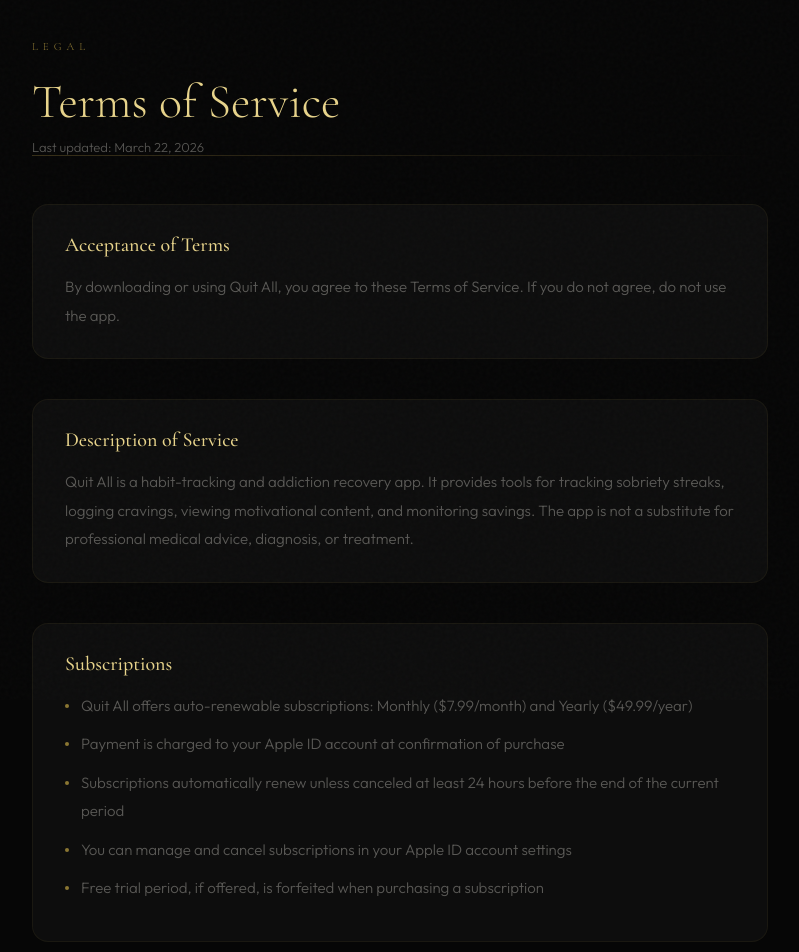
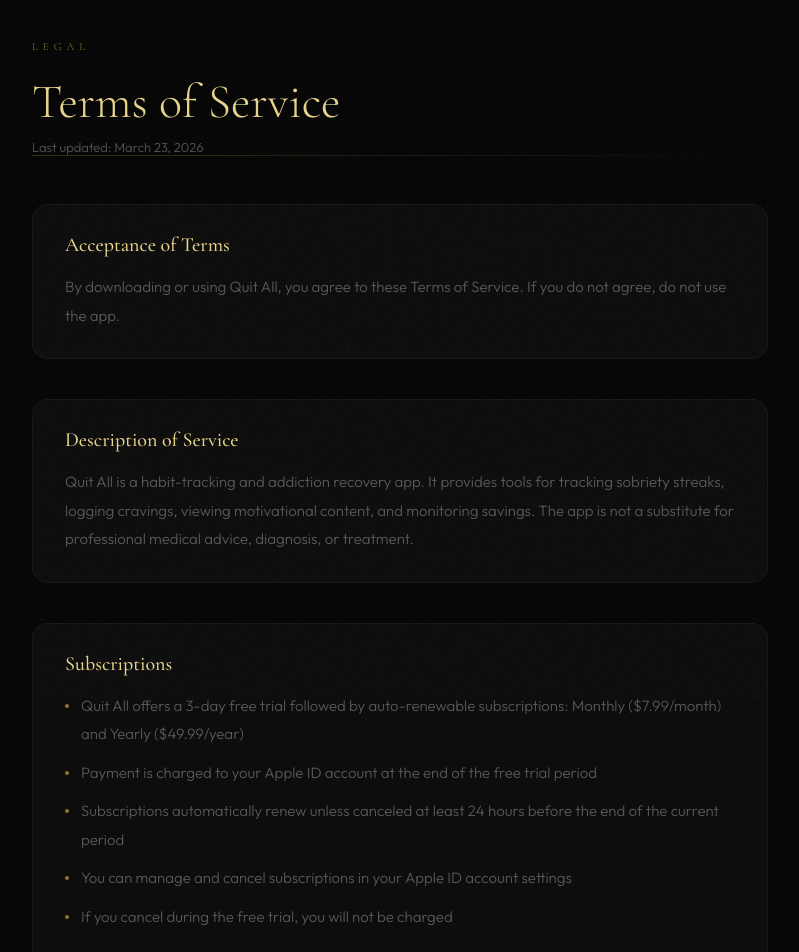
Before and after one commit to apoorvdarshan/quit-all, a Next.js app: page /terms in a window 1280 px wide. Shown: the part 100-1052 px from the top of the page, without its empty margins (240-1039 px from the left). Built offline with nearby package versions, Linux system fonts and the light colour scheme.

Commit message:
Update privacy & terms: add 3-day free trial, notifications, update date

```diff
--- a/src/app/privacy/page.tsx
+++ b/src/app/privacy/page.tsx
@@ -32,7 +32,8 @@
     title: "Third-Party Services",
     items: [
       "Giphy API \u2014 Used to fetch GIF images for the SOS craving screen. Giphy may collect usage data per their own privacy policy. No personal data from Quit All is sent to Giphy.",
-      "Apple StoreKit \u2014 Used for in-app subscriptions. Payment processing is handled entirely by Apple.",
+      "Apple StoreKit \u2014 Used for in-app subscriptions (including 3-day free trial). Payment processing is handled entirely by Apple.",
+      "Apple Push Notifications \u2014 Used for smart notifications at your highest-risk times. Notification data stays on your device.",
     ],
   },
   {
@@ -74,7 +75,7 @@
         <motion.div className="legal-header" initial="hidden" animate="visible">
           <motion.p variants={fadeUp} custom={0} className="legal-label">Legal</motion.p>
           <motion.h1 variants={fadeUp} custom={1} className="legal-title">Privacy Policy</motion.h1>
-          <motion.p variants={fadeUp} custom={2} className="legal-date">Last updated: March 22, 2026</motion.p>
+          <motion.p variants={fadeUp} custom={2} className="legal-date">Last updated: March 23, 2026</motion.p>
         </motion.div>
 
         <motion.div className="legal-divider" initial={{ scaleX: 0 }} animate={{ scaleX: 1 }}
--- a/src/app/terms/page.tsx
+++ b/src/app/terms/page.tsx
@@ -24,11 +24,11 @@
   {
     title: "Subscriptions",
     items: [
-      "Quit All offers auto-renewable subscriptions: Monthly ($7.99/month) and Yearly ($49.99/year)",
-      "Payment is charged to your Apple ID account at confirmation of purchase",
+      "Quit All offers a 3-day free trial followed by auto-renewable subscriptions: Monthly ($7.99/month) and Yearly ($49.99/year)",
+      "Payment is charged to your Apple ID account at the end of the free trial period",
       "Subscriptions automatically renew unless canceled at least 24 hours before the end of the current period",
       "You can manage and cancel subscriptions in your Apple ID account settings",
-      "Free trial period, if offered, is forfeited when purchasing a subscription",
+      "If you cancel during the free trial, you will not be charged",
     ],
   },
   {
@@ -83,7 +83,7 @@
         <motion.div className="legal-header" initial="hidden" animate="visible">
           <motion.p variants={fadeUp} custom={0} className="legal-label">Legal</motion.p>
           <motion.h1 variants={fadeUp} custom={1} className="legal-title">Terms of Service</motion.h1>
-          <motion.p variants={fadeUp} custom={2} className="legal-date">Last updated: March 22, 2026</motion.p>
+          <motion.p variants={fadeUp} custom={2} className="legal-date">Last updated: March 23, 2026</motion.p>
         </motion.div>
 
         <motion.div className="legal-divider" initial={{ scaleX: 0 }} animate={{ scaleX: 1 }}
```
